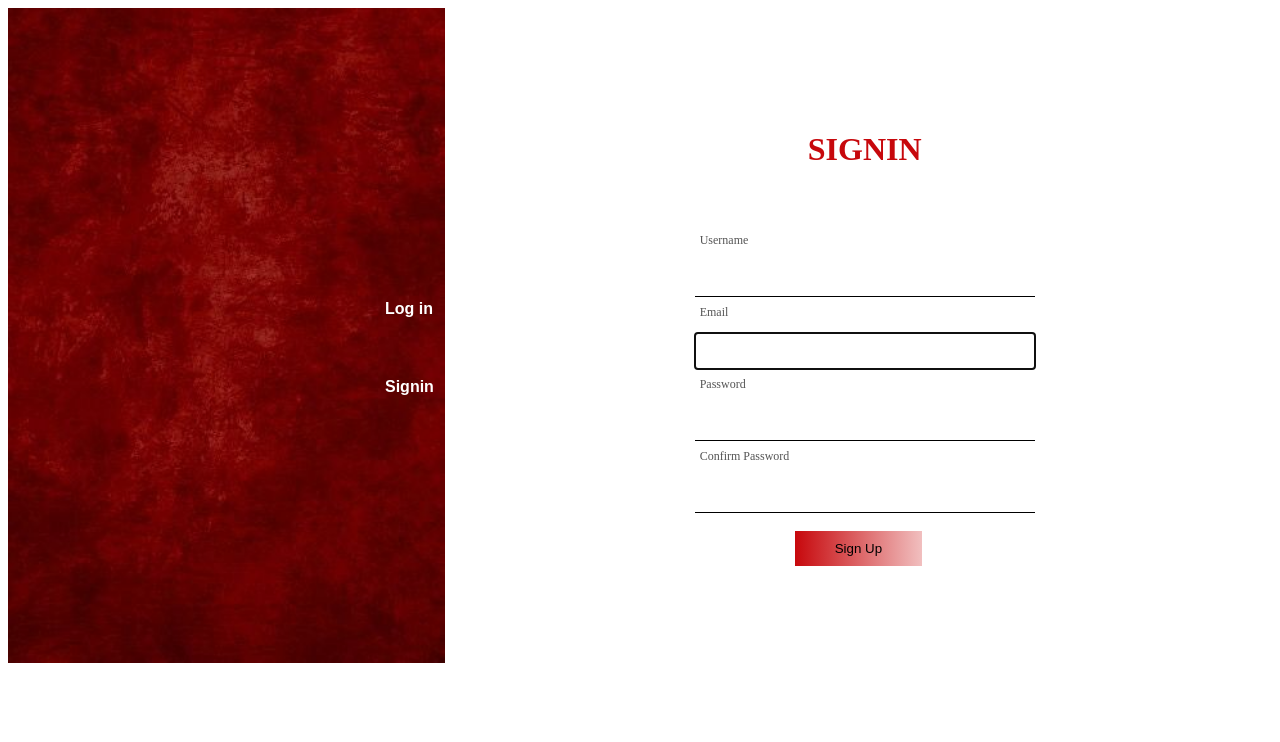
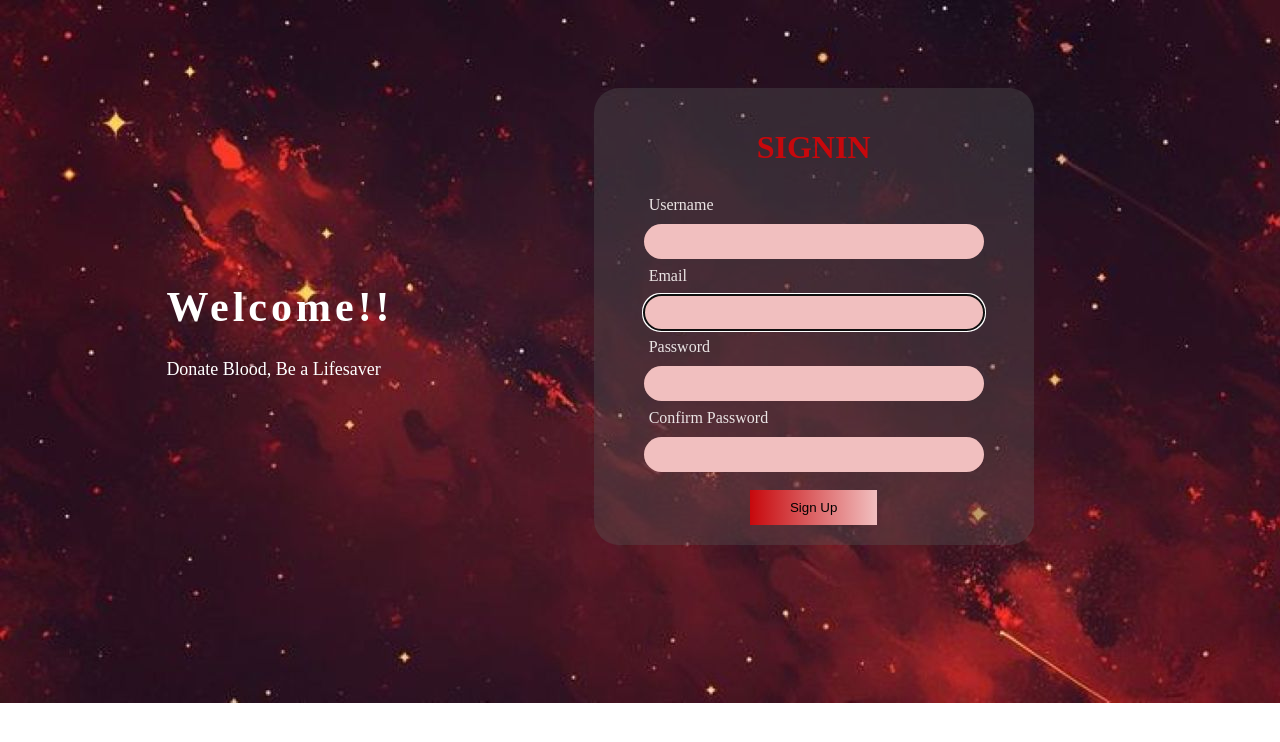
Before and after one commit to Sufiya04/Blood-Donor, a Django app: page /bloodapp/signin in a window 1280 px wide. Shown: the top 742 px of the page. Run offline with Django 5.2, Linux system fonts and the light colour scheme.

Commit message:
Commit Changes

```diff
--- a/bloodapp/Templates/login.html
+++ b/bloodapp/Templates/login.html
@@ -6,24 +6,8 @@
         <style>
             .text
             {
-                position: absolute;
-                z-index: 1;
                 color: white;
-                padding:280px 365px;
-            }
-            .text button
-            {
-                background-color: transparent;
-                border: none;
-                color: white;
-                font-weight: bold;
-                font-size: medium;
-                padding: 12px;
-                border-radius: 30px 0 0 30px;
-            }
-            .text button:hover
-            {
-                background-color: white;
+                /* padding-top: 200px; */
             }
             button a:hover
             {
@@ -33,50 +17,54 @@
             {
                 width: 320px;
                 padding: 10px;
+                background-color: #f1bfbf;
                 border: none;
-                border-bottom: 1px solid black;
-                background-color: transparent;
+                border-radius: 25px;
             }
             form button
             {
                 padding: 10px 40px;
                 background: linear-gradient(to right,#c7080c,#f1bfbf);
                 border: none;
-                margin-left: 100px;
-            }
-            button a
-            {
-                text-decoration: none;
-                color: white;
             }
             .input-container
             {
                 position: relative;
             }
-
             .floating-label
             {
                 position: absolute;
                 top: -10px;
                 left: 5px;
                 font-size: 12px;
-                color: #555;
+                color: #ebe4e4;
+                font-size: 16px;
             }
-
+            .login
+            {
+                display: flex;
+                justify-content: center;
+                align-items: center;
+                margin:100px 80px 100px 200px;
+                background-color: #5555555b;
+                padding: 50px;
+                border-radius: 25px;
+            }
+            p
+            {
+                color: white;
+            }
         </style>
     </head>
-    <body style="display: flex;">
-        <div>
+    <body style="display: flex;align-items: center;justify-content: center;background-repeat: no-repeat; background-image: url({% static 'images/login.jpg' %});">
         <div class="text">
-                <button><a href="admin">Log in</a></button><br><br><br>
-                <button><a href="signin">Signin</a></button>
-            </div>
-            <img src="{% static 'images/bg.jpg' %}"  style="position: relative;" height="655px">
+            <h1 style="letter-spacing: 4px;font-size: 42px;">Welcome!!</h1>
+            <p style="font-size: large;">Donate Blood, Be a Lifesaver</p>
         </div>
         {% block content%}
-        <div style="display: flex; justify-content: center;align-items: center; padding-left: 250px;z-index: 999;">
+        <div class="login" >
             <div>
-                <h1 style="text-align: center;color: #c7080c;">LOGIN</h1><br><br><br>
+                <h1 style="text-align: center;color: #c7080c;">SIGN IN</h1><br><br>
                 <form method="post" action="{% url 'admin' %}">
                     {% csrf_token %}
                     <div class="input-container">
@@ -89,8 +77,11 @@
                     </div><br>
                     <div>
                         <!-- {{ form.remember_me }}&nbsp;Remember Me -->
+                        <center><button type="submit">SIGN IN</button></center>
+                    </div>
+                    <div>
+                        <p>Don't have an account? <a href="signin" style="color: #c7080c;">Sign Up</a></p>
                         <a href="reset" style="color: #c7080c;">Forgot Password?</a>
-                    <button type="submit">LOGIN</button>
                     </div>
                 </form>
                 {% if form.errors %}
--- a/bloodapp/Templates/signin.html
+++ b/bloodapp/Templates/signin.html
@@ -6,9 +6,9 @@
     </head>
     <body>
         {% block content %}
-        <div style="display: flex; justify-content: center;align-items: center; padding-left: 250px;z-index: 999;">
+        <div class="login" style="padding: 20px 50px;margin-top: 80px;">
             <div>
-                <h1 style="text-align: center;color: #c7080c;">SIGNIN</h1><br><br><br>
+                <h1 style="text-align: center;color: #c7080c;">SIGNIN</h1><br>
             <form method="post">
             {% csrf_token %}
 
@@ -32,7 +32,7 @@
                 {{ form.password2 }}
             </div><br>
 
-            <button type="submit">Sign Up</button>
+            <center><button type="submit">Sign Up</button></center>
         </form>
 
         {% if form.errors %}
```
Also changed, not shown: bloodapp/Templates/donor.html (+16 -3 lines), bloodapp/Templates/recipient.html (+15 -2 lines), bloodapp/static/images/login.jpg (added). Lines whose indentation alone changed are shown as unchanged.
